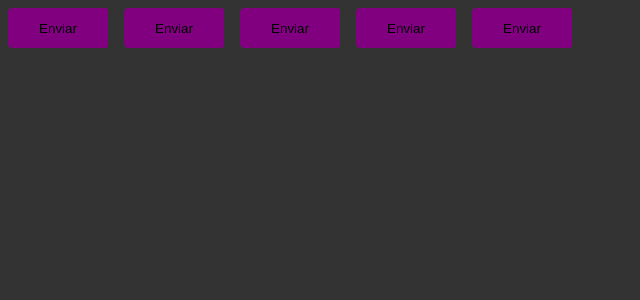
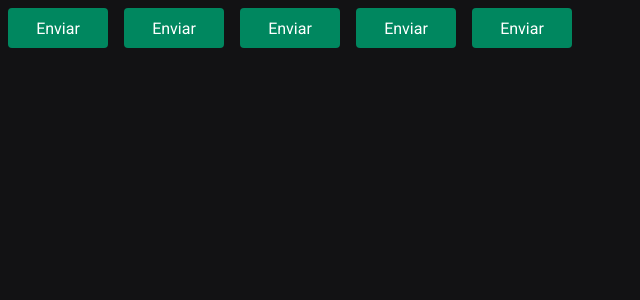
Before and after one commit to MyTruQs/ignite-timer, a React (Vite) app: page / in a window 1280 px wide. Shown: the top 300 px of the page, without its empty margins (0-640 px from the left). Built offline with nearby package versions, Linux system fonts and the light colour scheme.

Commit message:
Estrutura da aplicação - Cores & fonte

```diff
--- a/index.html
+++ b/index.html
@@ -3,7 +3,15 @@
 
 <head>
   <meta charset="UTF-8" />
+
+  <link rel="preconnect" href="https://fonts.googleapis.com">
+  <link rel="preconnect" href="https://fonts.gstatic.com" crossorigin>
+
   <meta name="viewport" content="width=device-width, initial-scale=1.0" />
+
+  <link href="https://fonts.googleapis.com/css2?family=Roboto+Mono:wght@700&family=Roboto:wght@400;700&display=swap"
+    rel="stylesheet" />
+
   <title>Ignite Timer</title>
 </head>
 
--- a/src/components/Button.styles.ts
+++ b/src/components/Button.styles.ts
@@ -20,7 +20,8 @@ export const ButtonContainer = styled.button<ButtonContainerProps>`
     border: 0;
     margin: 8px;
 
-    background-color: ${props => props.theme.primary}
+    background-color: ${props => props.theme['green-500']};
+    color: ${props => props.theme.white};
 
     /* ${props => {
         return css`
--- a/src/styles/global.ts
+++ b/src/styles/global.ts
@@ -7,8 +7,19 @@ export const GlobalStyle = createGlobalStyle`
         box-sizing: border-box;
     }
 
+    :focus {
+        outline: 0;
+        box-shadow: 0 0 0 2px ${props => props.theme["green-500"]}
+    }
+
     body {
-        background: #333;
-        color: #FFF;
+        background: ${props => props.theme["gray-900"]};
+        color: ${props => props.theme["gray-300"]}
+    }
+
+    body, input-security, text-area, button {
+        font-family: 'Roboto', sans-serif;
+        font-weight: 400;
+        font-size: 1rem;
     }
 `;
--- a/src/styles/themes/default.ts
+++ b/src/styles/themes/default.ts
@@ -1,4 +1,21 @@
 export const defaultTheme = {
-    primary: 'purple',
-    secondary: 'green',
+  white: '#FFF',
+
+  'gray-100': '#E1E1E6',
+  'gray-300': '#C4C4CC',
+  'gray-400': '#8D8D99',
+  'gray-500': '#7C7C8A',
+  'gray-600': '#323238',
+  'gray-700': '#29292E',
+  'gray-800': '#202024',
+  'gray-900': '#121214',
+
+  'green-300': '#00B37E',
+  'green-500': '#00875F',
+  'green-700': '#015F43',
+
+  'red-500': '#AB222E',
+  'red-700': '#7A1921',
+
+  'yellow-500': '#FBA94C',
 }
```
